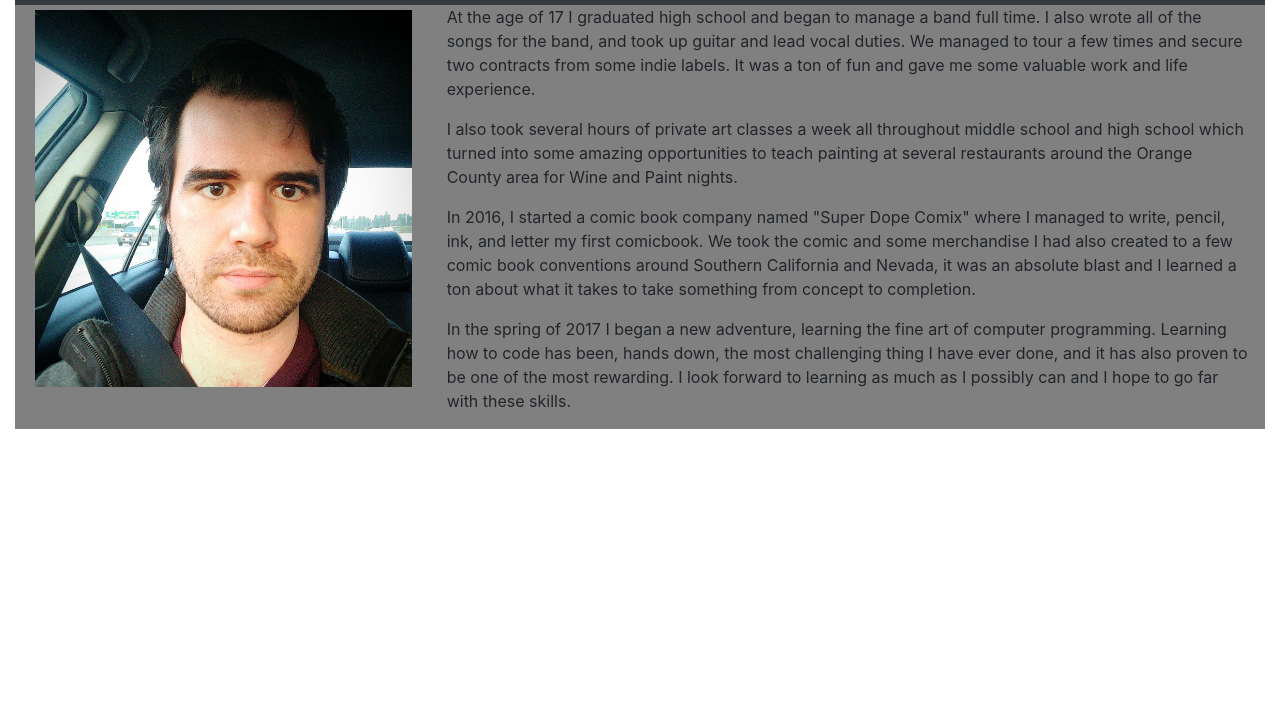
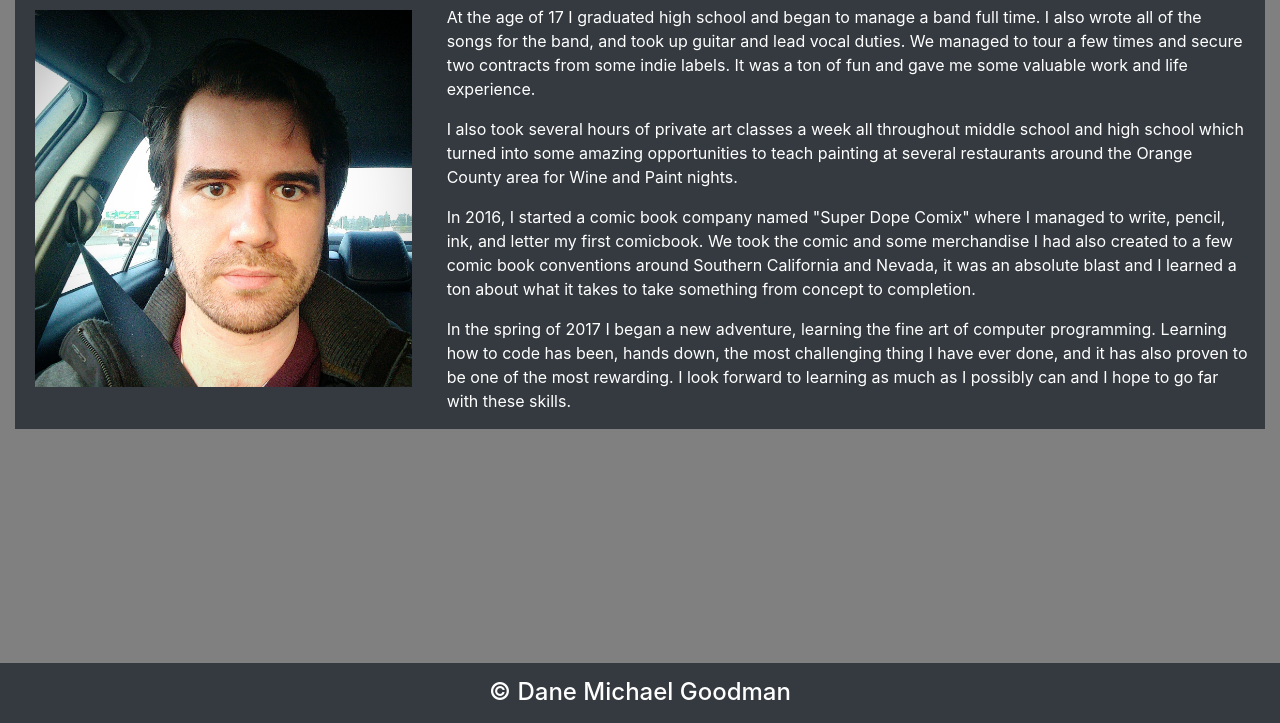
Before and after one commit to GreatestDane/Bootstrap-Portfolio, a plain HTML site: page index.html in a window 1280 px wide. Shown: the part 77-800 px from the top of the page. Drawn offline with nearby package versions, Linux system fonts and the light colour scheme.

Commit message:
index page styled

```diff
--- a/index.html
+++ b/index.html
@@ -10,7 +10,7 @@
         crossorigin="anonymous">
 </head>
 
-<body>
+<body style="background-color: grey;">
 
     <div class="container-fluid">
 
@@ -47,7 +47,7 @@
 
         <div class="container-fluid" >
         <!-- Rows and columns with a picture and some text -->
-            <div class="row" style="background-color: grey;">
+            <div class="row bg-dark" style="color: white;">
                 <div class="col-md-4">
                     <img src="./Dane.jpg.jpg" alt="Me." class="float-left img-fluid max-width: 100%; height: auto; rounded" style="padding: 5px 5px 5px 5px;">
                 </div>
@@ -56,6 +56,14 @@
                     <p>I also took several hours of private art classes a week all throughout middle school and high school which turned into some amazing opportunities to teach painting at several restaurants around the Orange County area for Wine and Paint nights.</p>
                     <p>In 2016, I started a comic book company named "Super Dope Comix" where I managed to write, pencil, ink, and letter my first comicbook. We took the comic and some merchandise I had also created to a few comic book conventions around Southern California and Nevada, it was an absolute blast and I learned a ton about what it takes to take something from concept to completion.</p>
                     <p>In the spring of 2017 I began a new adventure, learning the fine art of computer programming. Learning how to code has been, hands down, the most challenging thing I have ever done, and it has also proven to be one of the most rewarding. I look forward to learning as much as I possibly can and I hope to go far with these skills.</p>
+                </div>
+            </div>
+        </div>
+        <!-- Create a footer for the webpage -->
+        <div class="container-fluid">
+            <div class="row">
+                <div class="footer navbar-dark bg-dark">
+                    <h4>&copy Dane Michael Goodman</h4>
                 </div>
             </div>
         </div>
--- a/style.css
+++ b/style.css
@@ -1,3 +1,11 @@
-.red-container {
-    background-color: red;
+.footer {
+    position: fixed;
+    left: 0;
+    bottom: 0;
+    width: 100%;
+    height: 60px;
+    padding: 15px;
+    background-color: slategrey;
+    color: white;
+    text-align: center;
 }
```
